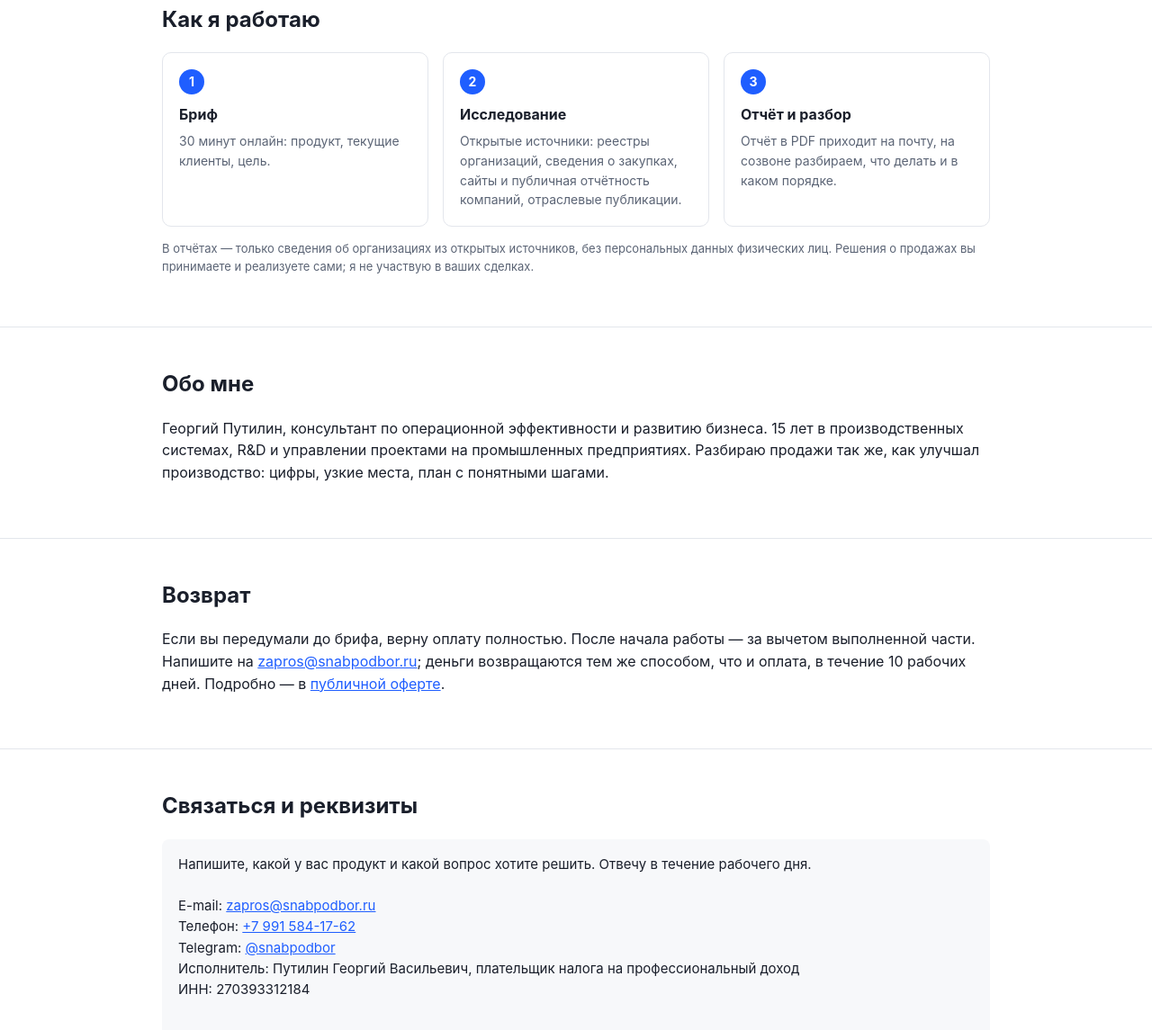
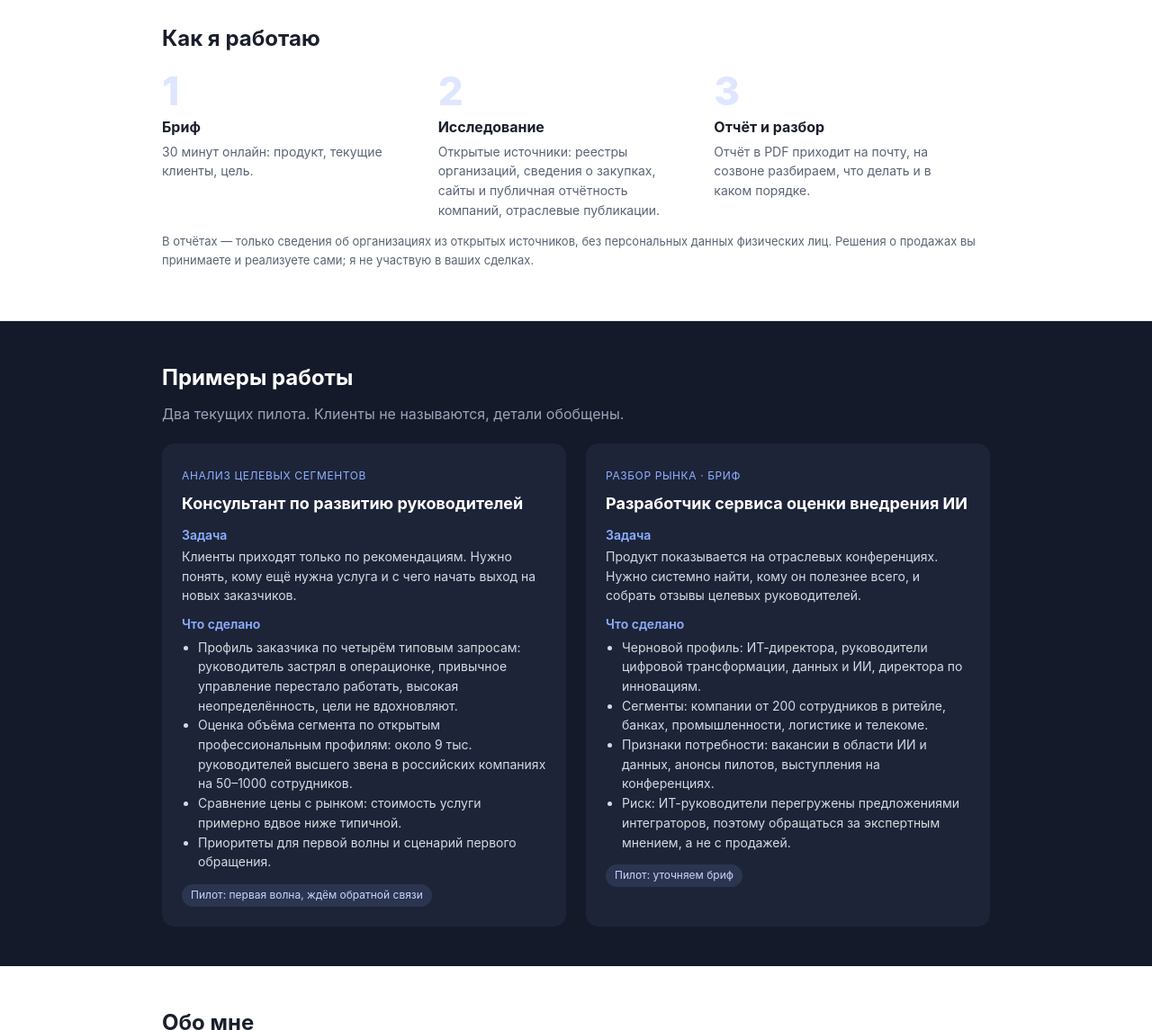
Before and after one commit to georgyputilin-ship-it/snabpodbor-site, a plain HTML site: page index.html in a window 1280 px wide. Shown: the part 1655-2800 px from the top of the page at 90% size. Drawn offline with Linux system fonts and the light colour scheme.

Commit message:
Примеры работы (обезличенные пилоты), разный ритм секций
Co-Authored-By: Claude Opus 5.5 <noreply@anthropic.com>
Claude-Session: https://claude.ai/code/session_01SDUXFQK8XoGqkB38rXii8V

```diff
--- a/index.html
+++ b/index.html
@@ -49,6 +49,34 @@
   .req-box { background:var(--bg); border-radius:8px; padding:16px 18px; font-size:15px; }
   footer { padding:28px 0 40px; color:var(--muted); font-size:13px; }
   @media (max-width:760px){ h1{font-size:26px;} .facts,.grid,.grid4{grid-template-columns:1fr;} nav a{margin-left:10px;} .hide-m{display:none;} }
+
+  .who-list { display:grid; grid-template-columns:1fr 1fr; gap:10px 40px; margin:0; padding:0; list-style:none; }
+  .who-list li { padding:10px 0 10px 30px; position:relative; border-bottom:1px dashed var(--line); }
+  .who-list li::before { content:"✓"; position:absolute; left:0; top:10px; color:var(--accent); font-weight:700; }
+  .who-list b { display:block; }
+  .who-list span { color:var(--muted); font-size:14px; }
+  .steps { display:flex; gap:0; counter-reset:s; }
+  .steps div { flex:1; padding:0 22px 0 0; position:relative; }
+  .steps div::before { counter-increment:s; content:counter(s); display:block; font-size:44px; font-weight:800; color:#dfe6ff; line-height:1; margin-bottom:6px; }
+  .steps b { display:block; margin-bottom:4px; }
+  .steps p { margin:0; color:var(--muted); font-size:14px; }
+  .dark { background:#141a2a; color:#e9ecf3; border-bottom:0; }
+  .dark h2 { color:#fff; }
+  .dark .sub, .dark .note { color:#9aa3b8; }
+  .cases { display:grid; grid-template-columns:1fr 1fr; gap:22px; }
+  .case { background:#1d2438; border-radius:14px; padding:22px; }
+  .case .lbl { display:inline-block; font-size:12px; text-transform:uppercase; letter-spacing:.05em; color:#8fb0ff; margin-bottom:8px; }
+  .case h3 { margin:0 0 10px; font-size:18px; color:#fff; }
+  .case dl { margin:0; font-size:14px; }
+  .case dt { color:#8fb0ff; font-weight:600; margin-top:10px; }
+  .case dd { margin:2px 0 0; color:#d5d9e3; }
+  .case ul { margin:4px 0 0; padding-left:18px; }
+  .status { display:inline-block; margin-top:14px; font-size:12px; padding:3px 10px; border-radius:20px; background:#2b3550; color:#c9d4ff; }
+  .about { display:grid; grid-template-columns:120px 1fr; gap:24px; align-items:start; }
+  .about .big { font-size:64px; font-weight:800; color:var(--accent); line-height:1; }
+  .about .big small { display:block; font-size:13px; font-weight:400; color:var(--muted); }
+  .about p { margin:0; font-size:17px; }
+  @media (max-width:760px){ .who-list,.cases{grid-template-columns:1fr;} .steps{flex-direction:column; gap:18px;} .about{grid-template-columns:1fr;} }
 </style>
 </head>
 <body>
@@ -56,7 +84,7 @@
 <header>
   <div class="wrap">
     <div class="brand"><img src="logo.png" alt="Снабподбор" width="72" height="72" style="border-radius:12px"><div class="logo">Снабподбор<span>консультации по продажам и развитию бизнеса · Георгий Путилин, самозанятый</span></div></div>
-    <nav><a href="#services">Услуги</a><a href="#how">Как я работаю</a><a href="#about">Обо мне</a><a href="#contacts">Связаться</a></nav>
+    <nav><a href="#services">Услуги</a><a href="#cases">Примеры</a><a href="#how">Как я работаю</a><a href="#about">Обо мне</a><a href="#contacts">Связаться</a></nav>
   </div>
 </header>
 
@@ -76,12 +104,12 @@
 <section id="who">
   <div class="wrap">
     <h2>Кому полезно</h2>
-    <div class="grid4">
-      <div class="card"><b>Производителям и поставщикам</b><p>Продажи держатся на сарафане, а нужен предсказуемый поток новых заказчиков.</p></div>
-      <div class="card"><b>Выход в новую нишу или регион</b><p>Нужно понять рынок и спрос до того, как вкладываться в продвижение.</p></div>
-      <div class="card"><b>Новым продуктам</b><p>Нужно определить, кому продукт нужнее всего и как о нём рассказать.</p></div>
-      <div class="card"><b>Командам продаж</b><p>Много активности и мало сделок: нужно найти узкое место.</p></div>
-    </div>
+    <ul class="who-list">
+      <li><b>Производителям и поставщикам B2B</b><span>Продажи держатся на сарафане, а нужен предсказуемый поток новых заказчиков.</span></li>
+      <li><b>Экспертам и консультантам</b><span>Сильная услуга, но непонятно, кому и как её предлагать за пределами круга знакомых.</span></li>
+      <li><b>Новым продуктам</b><span>Нужно определить, кому продукт нужнее всего и как о нём рассказать.</span></li>
+      <li><b>Командам продаж</b><span>Много активности и мало сделок: нужно найти узкое место.</span></li>
+    </ul>
   </div>
 </section>
 
@@ -104,19 +132,59 @@
 <section id="how">
   <div class="wrap">
     <h2>Как я работаю</h2>
-    <div class="grid">
-      <div class="card"><span class="num">1</span><b>Бриф</b><p>30 минут онлайн: продукт, текущие клиенты, цель.</p></div>
-      <div class="card"><span class="num">2</span><b>Исследование</b><p>Открытые источники: реестры организаций, сведения о закупках, сайты и публичная отчётность компаний, отраслевые публикации.</p></div>
-      <div class="card"><span class="num">3</span><b>Отчёт и разбор</b><p>Отчёт в PDF приходит на почту, на созвоне разбираем, что делать и в каком порядке.</p></div>
+    <div class="steps">
+      <div><b>Бриф</b><p>30 минут онлайн: продукт, текущие клиенты, цель.</p></div>
+      <div><b>Исследование</b><p>Открытые источники: реестры организаций, сведения о закупках, сайты и публичная отчётность компаний, отраслевые публикации.</p></div>
+      <div><b>Отчёт и разбор</b><p>Отчёт в PDF приходит на почту, на созвоне разбираем, что делать и в каком порядке.</p></div>
     </div>
     <p class="note">В отчётах — только сведения об организациях из открытых источников, без персональных данных физических лиц. Решения о продажах вы принимаете и реализуете сами; я не участвую в ваших сделках.</p>
+  </div>
+</section>
+
+<section id="cases" class="dark">
+  <div class="wrap">
+    <h2>Примеры работы</h2>
+    <p class="sub">Два текущих пилота. Клиенты не называются, детали обобщены.</p>
+    <div class="cases">
+      <div class="case">
+        <span class="lbl">Анализ целевых сегментов</span>
+        <h3>Консультант по развитию руководителей</h3>
+        <dl>
+          <dt>Задача</dt><dd>Клиенты приходят только по рекомендациям. Нужно понять, кому ещё нужна услуга и с чего начать выход на новых заказчиков.</dd>
+          <dt>Что сделано</dt><dd><ul>
+            <li>Профиль заказчика по четырём типовым запросам: руководитель застрял в операционке, привычное управление перестало работать, высокая неопределённость, цели не вдохновляют.</li>
+            <li>Оценка объёма сегмента по открытым профессиональным профилям: около 9 тыс. руководителей высшего звена в российских компаниях на 50–1000 сотрудников.</li>
+            <li>Сравнение цены с рынком: стоимость услуги примерно вдвое ниже типичной.</li>
+            <li>Приоритеты для первой волны и сценарий первого обращения.</li>
+          </ul></dd>
+        </dl>
+        <span class="status">Пилот: первая волна, ждём обратной связи</span>
+      </div>
+      <div class="case">
+        <span class="lbl">Разбор рынка · бриф</span>
+        <h3>Разработчик сервиса оценки внедрения ИИ</h3>
+        <dl>
+          <dt>Задача</dt><dd>Продукт показывается на отраслевых конференциях. Нужно системно найти, кому он полезнее всего, и собрать отзывы целевых руководителей.</dd>
+          <dt>Что сделано</dt><dd><ul>
+            <li>Черновой профиль: ИТ-директора, руководители цифровой трансформации, данных и ИИ, директора по инновациям.</li>
+            <li>Сегменты: компании от 200 сотрудников в ритейле, банках, промышленности, логистике и телекоме.</li>
+            <li>Признаки потребности: вакансии в области ИИ и данных, анонсы пилотов, выступления на конференциях.</li>
+            <li>Риск: ИТ-руководители перегружены предложениями интеграторов, поэтому обращаться за экспертным мнением, а не с продажей.</li>
+          </ul></dd>
+        </dl>
+        <span class="status">Пилот: уточняем бриф</span>
+      </div>
+    </div>
   </div>
 </section>
 
 <section id="about">
   <div class="wrap">
     <h2>Обо мне</h2>
-    <p>Георгий Путилин, консультант по операционной эффективности и развитию бизнеса. 15 лет в производственных системах, R&amp;D и управлении проектами на промышленных предприятиях. Разбираю продажи так же, как улучшал производство: цифры, узкие места, план с понятными шагами.</p>
+    <div class="about">
+      <div class="big">15<small>лет в промышленности</small></div>
+      <p>Георгий Путилин, консультант по операционной эффективности и развитию бизнеса. Производственные системы, R&amp;D и управление проектами на промышленных предприятиях. Разбираю продажи так же, как улучшал производство: цифры, узкие места, план с понятными шагами.</p>
+    </div>
   </div>
 </section>
 
```
